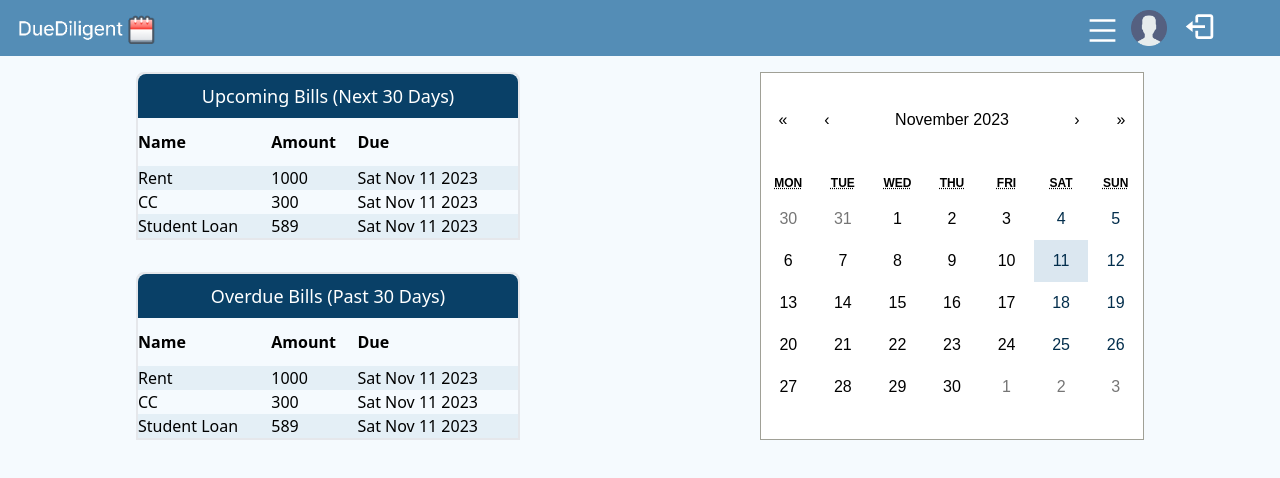
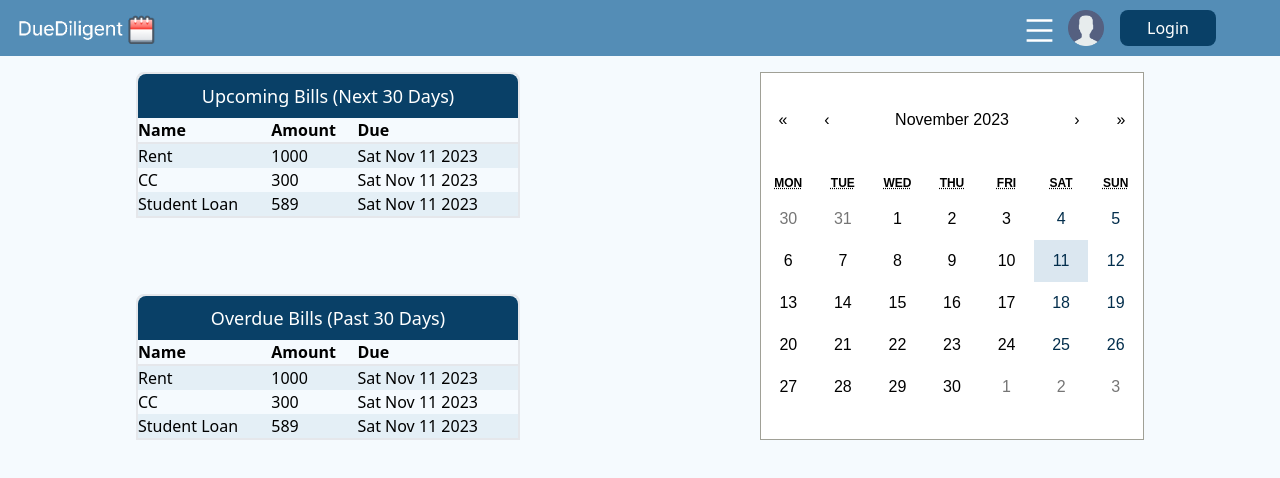
Before and after one commit to bsextion/due-diligent-ui, a Next.js app: page / in a window 1280 px wide. Shown: the top 478 px of the page. Built offline with nearby package versions, Linux system fonts and the light colour scheme.

Commit message:
Added Login Button, Authmodal Context

```diff
--- a/src/common/PreviewModal.tsx
+++ b/src/common/PreviewModal.tsx
@@ -13,16 +13,16 @@ const PreviewModal: React.FC<PreviewModalProps> = ({ title, bills }) => {
         {title}
       </div>
 
-      <table className='bg-light-gray-1 w-full'>
-        <thead className=''>
+      <table className='bg-light-gray-1 w-full '>
+        <thead className='border-b-2'>
           <tr className='w-full'>
-            <th scope='1' className='text-left py-3 w-0 font-medium'>
+            <th scope='1' className='text-left w-0 font-medium'>
               Name
             </th>
-            <th scope='1' className='text-left py-3 w-0 font-medium'>
+            <th scope='1' className='text-left w-0 font-medium'>
               Amount
             </th>
-            <th scope='1' className='text-left py-3 font-medium'>
+            <th scope='1' className='text-left font-medium'>
               Due
             </th>
           </tr>
--- a/src/components/Navbar/Navbar.tsx
+++ b/src/components/Navbar/Navbar.tsx
@@ -7,6 +7,7 @@ type NavbarProps = {};
 
 const Navbar: React.FC<NavbarProps> = () => {
   const [user, setUser] = React.useState(null);
+  const [isLoggedIn, setIsLoggedIn] = React.useState(false);
   const welcomeMessage = `Welcome, ${user}`;
   return (
     <nav className='flex w-full bg-brand-blue text-white px-2 items-center h-14'>
@@ -26,15 +27,22 @@ const Navbar: React.FC<NavbarProps> = () => {
           </div>
         )}
         <div className='flex justify-end px-12 w-1/3'>
-        <div className='pt-3 px-1'>
-            <AiOutlineMenu className='text-white' size={33}/>
+          <div className='pt-3 px-1'>
+            <AiOutlineMenu className='text-white' size={33} />
           </div>
           <div className='p-2'>
-            <img src='./avatar.png' className='h-9 '/>
+            <img src='./avatar.png' className='h-9 ' />
           </div>
+
+          {isLoggedIn ? (
             <Link href='./' className='p-2'>
-            <BiLogOut size={33}/>
+              <BiLogOut size={33} />
             </Link>
+          ) : (
+            <button className='m-2 bg-dark-blue-1 w-24 rounded-lg'>
+              Login
+            </button>
+          )}
         </div>
       </div>
     </nav>
--- a/tailwind.config.ts
+++ b/tailwind.config.ts
@@ -8,6 +8,7 @@ const config: Config = {
   ],
   safelist: [
     'rounded-t-lg',
+    'border-b-2',
     'pr-2',
     'text-left',
     'px-1',
```
Also changed, not shown: src/common/constants/types/AuthModalContext.ts (added, +13 -0 lines), 1 other file (tests, documents, lock files or other folders).
